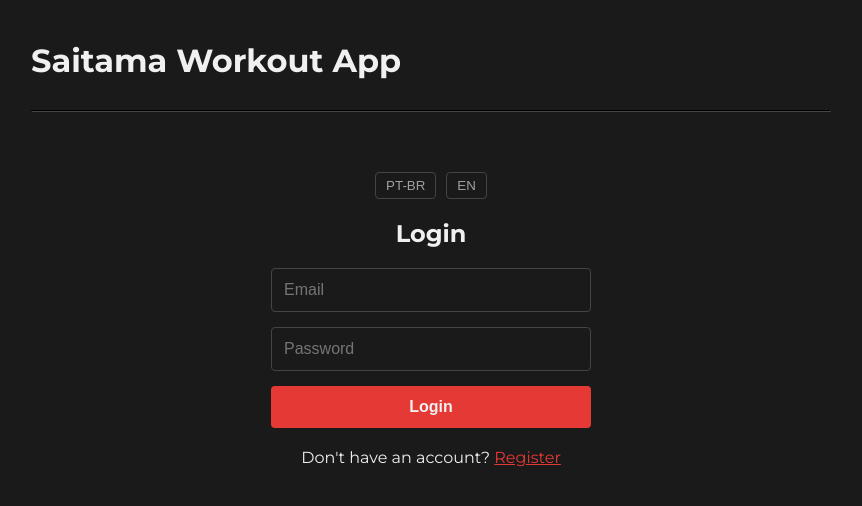
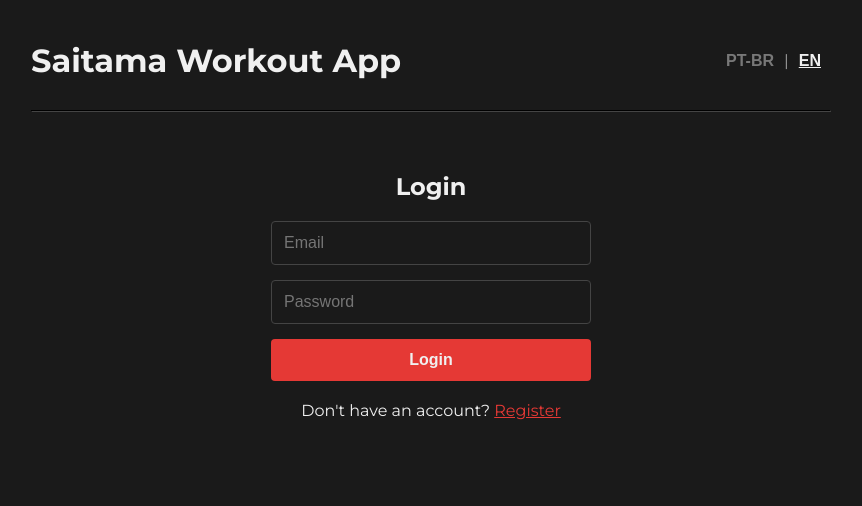
Before and after one commit to pdec5504/Saitama, a React (Vite) app in the folder frontend/: page / in a window 1280 px wide. Shown: the top 506 px of the page, without its empty margins (209-1071 px from the left). Built offline with nearby package versions, Linux system fonts and the light colour scheme.

Commit message:
refactor: update language switcher to global header component

```diff
--- a/frontend/src/App.jsx
+++ b/frontend/src/App.jsx
@@ -8,12 +8,12 @@ import RegisterPage from './pages/RegisterPage';
 import ProtectedRoute from './components/ProtectedRoute';
 import { FaSignOutAlt } from 'react-icons/fa';
 import { useTranslation } from 'react-i18next';
+import LanguageSwitcher from './components/LanguageSwitcher';
 
 function App() {
   const { t } = useTranslation();
   const location = useLocation();
   const navigate = useNavigate();
-
   const isAuthenticated = !!localStorage.getItem('token');
 
   const handleLogout = () => {
@@ -31,6 +31,8 @@ function App() {
           <h1>{t('appTitle')}</h1>
         </Link>
 
+      <div style={{ display: 'flex', alignItems: 'center', gap: '20px' }}>
+        <LanguageSwitcher />
         {isAuthenticated && (
           <button
               title={t('logoutButton')}
@@ -46,6 +48,7 @@ function App() {
               <FaSignOutAlt/>
           </button>
         )}
+      </div>
       </div>
       <hr style={{ marginBottom: '20px', borderColor: 'var(--color-border)'}} />
 
--- a/frontend/src/components/LanguageSwitcher.jsx
+++ b/frontend/src/components/LanguageSwitcher.jsx
@@ -1,25 +1,40 @@
 import React from 'react';
 import { useTranslation } from 'react-i18next';
-
-const buttonStyle = {
-    background: 'none',
-    border: '1px solid var(--color-border)',
-    color: 'var(--color-text-secondary)',
-    padding: '5px 10px',
-    borderRadius: '4px',
-    cursor: 'pointer',
-    margin: '0 5px'
-};
 
 function LanguageSwitcher() {
   const { i18n } = useTranslation();
 
+  const buttonStyle = {
+    background: 'transparent',
+    border: 'none',
+    color: 'var(--color-text-secondary)',
+    padding: '5px 10px',
+    cursor: 'pointer',
+    fontSize: '16px',
+    fontWeight: 'bold',
+    opacity: 0.7,
+};
+
+const activeButtonStyle = {
+    ...buttonStyle,
+    opacity: 1,
+    color: 'var(--color-text-primary)',
+    textDecoration: 'underline',
+  };
+
   return (
-    <div style={{ textAlign: 'center', marginBottom: '20px' }}>
-      <button style={buttonStyle} onClick={() => i18n.changeLanguage('pt')}>
+    <div style={{ display: 'flex', alignItems: 'center' }}>
+      <button
+        style={i18n.language === 'pt' ? activeButtonStyle : buttonStyle}
+        onClick={() => i18n.changeLanguage('pt')}
+      >
         PT-BR
       </button>
-      <button style={buttonStyle} onClick={() => i18n.changeLanguage('en')}>
+      <div style={{color: 'var(--color-text-secondary)'}}>|</div>
+      <button
+        style={i18n.language === 'en' ? activeButtonStyle : buttonStyle}
+        onClick={() => i18n.changeLanguage('en')}
+      >
         EN
       </button>
     </div>
--- a/frontend/src/pages/LoginPage.jsx
+++ b/frontend/src/pages/LoginPage.jsx
@@ -4,7 +4,6 @@ import { useNavigate, Link } from 'react-router-dom';
 import toast from 'react-hot-toast';
 import AnimatedPage from '../components/AnimatedPage';
 import { useTranslation } from 'react-i18next';
-import LanguageSwitcher from '../components/LanguageSwitcher';
 
 const inputStyle = {
     width: '100%',
@@ -52,7 +51,6 @@ function LoginPage() {
     return (
         <AnimatedPage>
             <div style={{ maxWidth: '320px', margin: '60px auto' }}>
-                <LanguageSwitcher/>
                 <h2 style={{ textAlign: 'center' }}>{t('loginTitle')}</h2>
                 <form onSubmit={handleSubmit}>
                     <input
```
